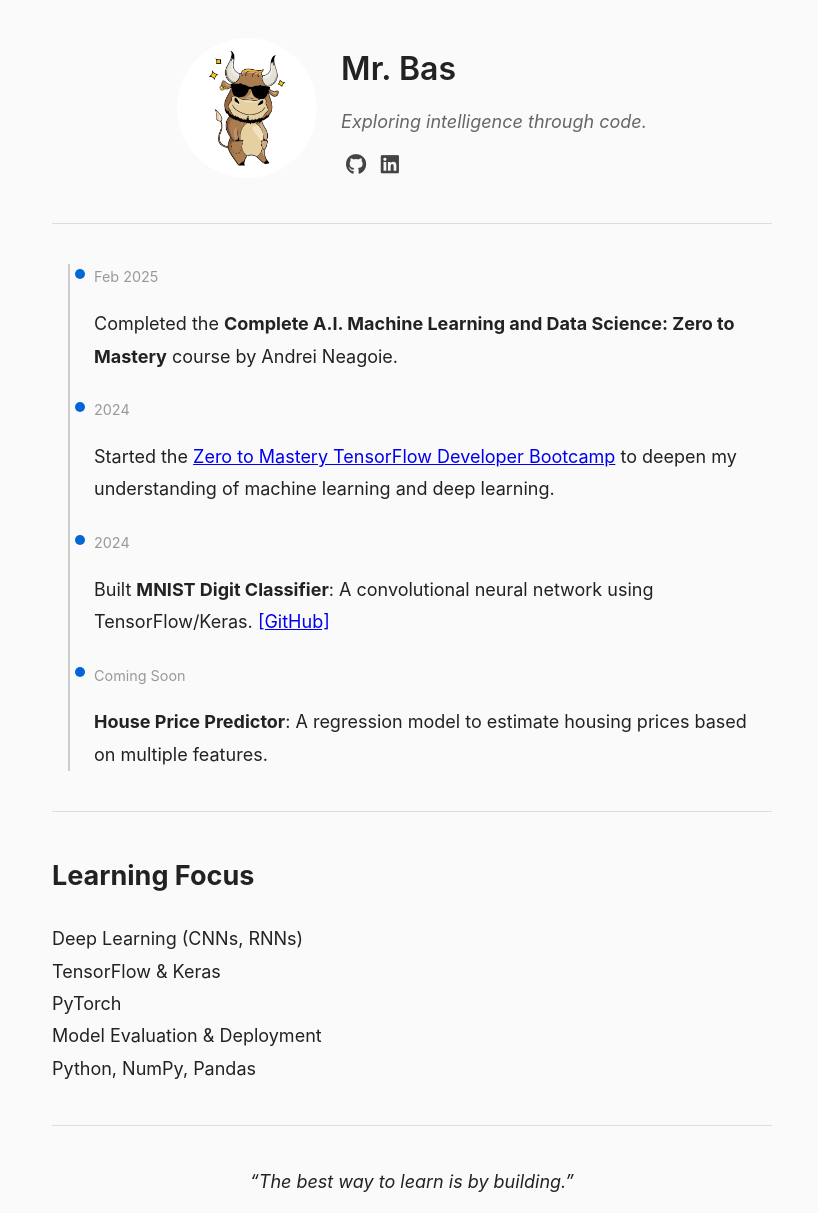
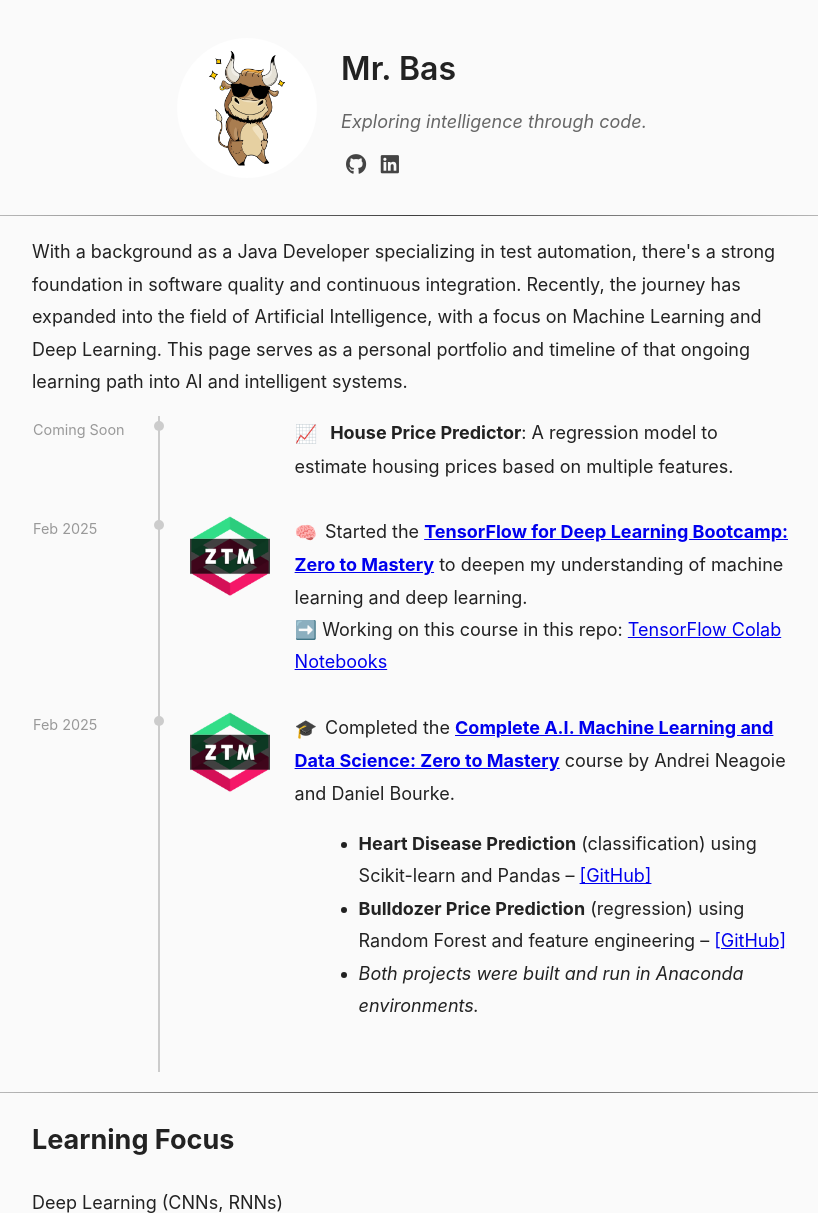
Before and after one commit to MrBasM/MrBasM.github.io, a plain HTML site: page index.html in a window 1280 px wide. Shown: the top 1213 px of the page, without its empty margins (228-1046 px from the left). Drawn offline with Linux system fonts and the light colour scheme.

Commit message:
Updated site and README

```diff
--- a/index.html
+++ b/index.html
@@ -1,19 +1,24 @@
 <!DOCTYPE html>
 <html lang="en">
 <head>
-  <meta charset="UTF-8">
-  <meta name="viewport" content="width=device-width, initial-scale=1">
+  <meta charset="UTF-8" />
+  <meta name="viewport" content="width=device-width, initial-scale=1" />
+  <meta name="description" content="Personal AI portfolio of Mr. Bas – showcasing a learning journey in machine learning, deep learning, and practical data science projects." />
   <title>Mr. Bas | AI Portfolio</title>
+  <link rel="stylesheet" href="https://cdnjs.cloudflare.com/ajax/libs/font-awesome/6.0.0-beta3/css/all.min.css" />
   <style>
     body {
-      font-family: -apple-system, BlinkMacSystemFont, 'Segoe UI', Roboto, Oxygen, Ubuntu, Cantarell, 'Open Sans', 'Helvetica Neue', sans-serif;
+      font-family: -apple-system, BlinkMacSystemFont, 'Segoe UI', Roboto, Oxygen, Ubuntu,
+        Cantarell, 'Open Sans', 'Helvetica Neue', sans-serif;
       font-size: 18px;
       line-height: 1.8;
       color: #222;
       background-color: #fafafa;
       margin: 0;
       padding: 2rem;
-      max-width: 720px;
+    }
+    .content {
+      max-width: 760px;
       margin-left: auto;
       margin-right: auto;
     }
@@ -57,92 +62,149 @@
       color: #0366d6;
     }
     hr {
-      border: none;
-      border-top: 1px solid #ddd;
-      margin: 2.5rem 0;
+      height: 1px;
+      background-image: linear-gradient(to right, rgba(0,0,0,0), rgba(0,0,0,0.75), rgba(0,0,0,0));
+      padding: 0;
+      margin: 20px 0;
+      border: 0;
+      width: 100%; max-width: 100vw;
+      position: relative;
+      left: 50%;
+      transform: translateX(-50%);
     }
-    .section {
-      margin-bottom: 2rem;
+    .timeline-table {
+      width: 100%;
+      border-collapse: collapse;
     }
-    .timeline {
-      border-left: 2px solid #ccc;
-      margin-left: 1rem;
-      padding-left: 1.5rem;
-    }
-    .timeline-entry {
-      margin-bottom: 1.5rem;
-      position: relative;
-    }
-    .timeline-entry::before {
-      content: "";
-      position: absolute;
-      left: -1.2rem;
-      top: 0.3rem;
-      width: 10px;
-      height: 10px;
-      background-color: #0366d6;
-      border-radius: 50%;
+    .timeline-table td {
+      vertical-align: top;
+      padding-bottom: 2rem;
     }
     .timeline-date {
       color: #999;
       font-size: 0.9rem;
+      white-space: nowrap;
+      padding-right: 1.5rem;
+    }
+    .timeline-line {
+      position: relative;
+      width: 20px;
+    }
+    .timeline-line::before {
+      content: "";
+      position: absolute;
+      top: 0;
+      bottom: 0;
+      left: 9px;
+      width: 2px;
+      background: #ccc;
+    }
+    .timeline-circle {
+      width: 10px;
+      height: 10px;
+      border-radius: 50%;
+      background: #ccc;
+      position: relative;
+      margin-top: 4px;
+      margin-left: 4px;
+    }
+    .project-list {
+      margin-left: 1.5rem;
+      list-style-type: disc;
+    }
+    .project-icon {
+      width: 20px;
+      vertical-align: middle;
+      margin-right: 0.5rem;
     }
     .center {
       text-align: center;
     }
+    .full-width {
+      height: 1px;
+      background-image: linear-gradient(to right, rgba(0,0,0,0), rgba(0,0,0,0.75), rgba(0,0,0,0));
+      padding: 0;
+      margin: 20px 0;
+      border: 0;
+      width: 100vw;
+      position: relative;
+      left: 50%;
+      transform: translateX(-50%);
+    }
+    .logo-img {
+      border-radius: 5px;
+      width: 100%;
+      max-width: 80px;
+      margin-left: 10px;
+    }
   </style>
-  <link rel="stylesheet" href="https://cdnjs.cloudflare.com/ajax/libs/font-awesome/6.0.0-beta3/css/all.min.css">
 </head>
 <body>
+  <header></header>
+  <main>
+  <div class="content">
     <div class="intro">
-    <img src="profile.jpg" alt="Mr. Bas" class="profile">
+      <img src="images/profile.jpg" alt="Portrait of Mr. Bas" class="profile" />
       <div class="intro-text">
         <h1>Mr. Bas</h1>
         <p>Exploring intelligence through code.</p>
         <div class="socials">
           <a href="https://github.com/MrBasM" aria-label="GitHub"><i class="fab fa-github"></i></a>
           <a href="https://linkedin.com/in/your-link" aria-label="LinkedIn"><i class="fab fa-linkedin"></i></a>
-        <!-- Voeg meer social links toe indien gewenst -->
         </div>
       </div>
     </div>
-
-  <hr>
-
-  <div class="section timeline">
-    <div class="timeline-entry">
-      <div class="timeline-date">Feb 2025</div>
-      <p>Completed the <strong>Complete A.I. Machine Learning and Data Science: Zero to Mastery</strong> course by Andrei Neagoie.</p>
-    </div>
-    <div class="timeline-entry">
-      <div class="timeline-date">2024</div>
-      <p>Started the <a href="https://www.zerotomastery.io/">Zero to Mastery TensorFlow Developer Bootcamp</a> to deepen my understanding of machine learning and deep learning.</p>
-    </div>
-    <div class="timeline-entry">
-      <div class="timeline-date">2024</div>
-      <p>Built <strong>MNIST Digit Classifier</strong>: A convolutional neural network using TensorFlow/Keras. <a href="https://github.com/MrBasM/mnist-project">[GitHub]</a></p>
-    </div>
-    <div class="timeline-entry">
-      <div class="timeline-date">Coming Soon</div>
-      <p><strong>House Price Predictor</strong>: A regression model to estimate housing prices based on multiple features.</p>
-    </div>
-  </div>
-
-  <hr>
-
-  <div class="section">
+    <hr class="full-width" />
+    <p>With a background as a Java Developer specializing in test automation, there's a strong foundation in software quality and continuous integration. Recently, the journey has expanded into the field of Artificial Intelligence, with a focus on Machine Learning and Deep Learning. This page serves as a personal portfolio and timeline of that ongoing learning path into AI and intelligent systems.</p>
+    <table class="timeline-table">
+      <colgroup>
+        <col style="width: 90px">
+        <col style="width: 30px">
+        <col style="width: 115px">
+        <col>
+      </colgroup>
+      <tr>
+        <td class="timeline-date">Coming Soon</td>
+        <td class="timeline-line"><div class="timeline-circle"></div></td>
+        <td></td>
+        <td><span class="project-icon">📈</span> <strong>House Price Predictor</strong>: A regression model to estimate housing prices based on multiple features.</td>
+      </tr>
+      <tr>
+        <td class="timeline-date">Feb 2025</td>
+        <td class="timeline-line"><div class="timeline-circle"></div></td>
+        <td><img src="images/ztm.png" alt="ZTM Logo" class="logo-img"></td>
+        <td>
+          <span class="project-icon">🧠</span>Started the <strong><a href="https://zerotomastery.io/courses/learn-tensorflow/">TensorFlow for Deep Learning Bootcamp: Zero to Mastery</a></strong> to deepen my understanding of machine learning and deep learning.<br>
+          ➡️ Working on this course in this repo: <a href="https://github.com/MrBasM/TensorFlow-for-Deep-Learning-Bootcamp">TensorFlow Colab Notebooks</a>
+        </td>
+      </tr>
+      <tr>
+        <td class="timeline-date">Feb 2025</td>
+        <td class="timeline-line"><div class="timeline-circle"></div></td>
+        <td><img src="images/ztm.png" alt="ZTM Logo" class="logo-img"></td>
+        <td>
+          <span class="project-icon">🎓</span>Completed the <strong><a href="https://zerotomastery.io/courses/machine-learning-and-data-science-bootcamp/">Complete A.I. Machine Learning and Data Science: Zero to Mastery</a></strong> course by Andrei Neagoie and Daniel Bourke.
+          <ul class="project-list">
+            <li><strong>Heart Disease Prediction</strong> (classification) using Scikit-learn and Pandas – <a href="https://github.com/MrBasM/heart-disease-project">[GitHub]</a></li>
+            <li><strong>Bulldozer Price Prediction</strong> (regression) using Random Forest and feature engineering – <a href="https://github.com/MrBasM/Bulldozer-price-prediction-project">[GitHub]</a></li>
+            <li><em>Both projects were built and run in Anaconda environments.</em></li>
+          </ul>
+        </td>
+      </tr>
+    </table>
+    <hr class="full-width" />
     <h2>Learning Focus</h2>
     <p>
-      Deep Learning (CNNs, RNNs)<br>
-      TensorFlow & Keras<br>
-      PyTorch<br>
-      Model Evaluation & Deployment<br>
+      Deep Learning (CNNs, RNNs)<br />
+      TensorFlow & Keras<br />
+      PyTorch<br />
+      Model Evaluation & Deployment<br />
       Python, NumPy, Pandas
     </p>
+    <hr class="full-width" />
+    <p class="center"><em>“The best way to learn is by building.”</em></p>
   </div>
-
-  <hr>
-
-  <p class="center"><em>“The best way to learn is by building.”</em></p>
+  </main>
+  <footer></footer>
 </body>
 </html>
```
Also changed, not shown: images/openai_logo.png (added), images/profile.jpg (renamed from profile.jpg), images/ztm.png (added), 3 other files. Lines whose indentation alone changed are shown as unchanged.
